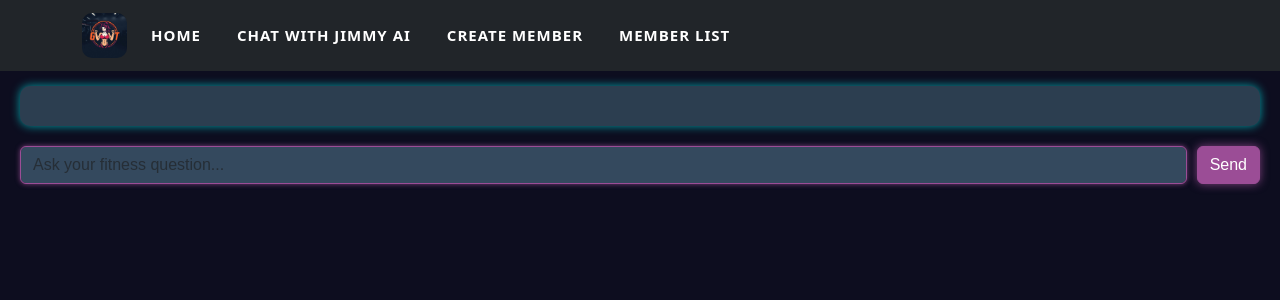
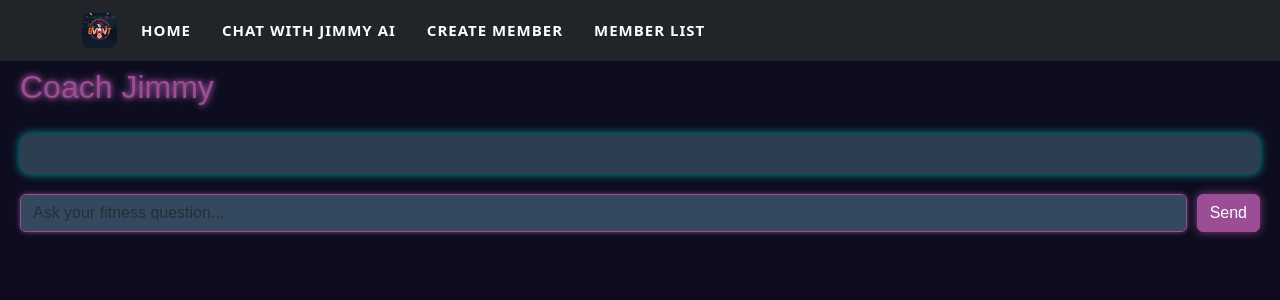
Before and after one commit to TouchGrassniba/Gyat_Gym, a React (Create React App) app in the folder front-end/: page /aichat in a window 1280 px wide. Shown: the top 300 px of the page. Built offline with nearby package versions, Linux system fonts and the light colour scheme.

Commit message:
fix the ui

```diff
--- a/front-end/src/App.js
+++ b/front-end/src/App.js
@@ -56,21 +56,21 @@ function AppContent() {
 
 const styles = {
   navbar: {
-    padding: '15px 30px',
+    padding: '10px 20px',  // Reduced padding for smaller navbar
     borderRadius: '10px',
     boxShadow: '0 4px 10px rgba(0, 0, 0, 0.1)',
   },
   logo: {
-    height: '45px',
-    borderRadius: '10px',
+    height: '35px',  // Reduced logo size
+    borderRadius: '8px',  // Slightly smaller border-radius
   },
   navLink: {
     color: '#fff',
     fontWeight: 'bold',
-    fontSize: '15px',
+    fontSize: '15px',  // Reduced font size for smaller navbar
     textTransform: 'uppercase',
     letterSpacing: '1px',
-    marginRight: '20px',
+    marginRight: '15px',  // Reduced margin between links
     transition: 'color 0.3s ease',
   },
 };
--- a/front-end/src/components/ChatWithAI.js
+++ b/front-end/src/components/ChatWithAI.js
@@ -82,12 +82,10 @@ const AiChat = () => {
     };
 
     return (
-        <Container fluid style={styles.container}>
-            <div style={styles.header}>
+        <Container  fluid style={styles.container}>
+            <div className='mt-5' style={styles.header}>
                 <h2 style={styles.title}>Coach Jimmy</h2>
-                <Link to="/">
-                    <Button variant="outline-light" style={styles.backButton}>Back to Home</Button>
-                </Link>
+
             </div>
             <div style={styles.chatWindow}>
                 <ListGroup>
```
